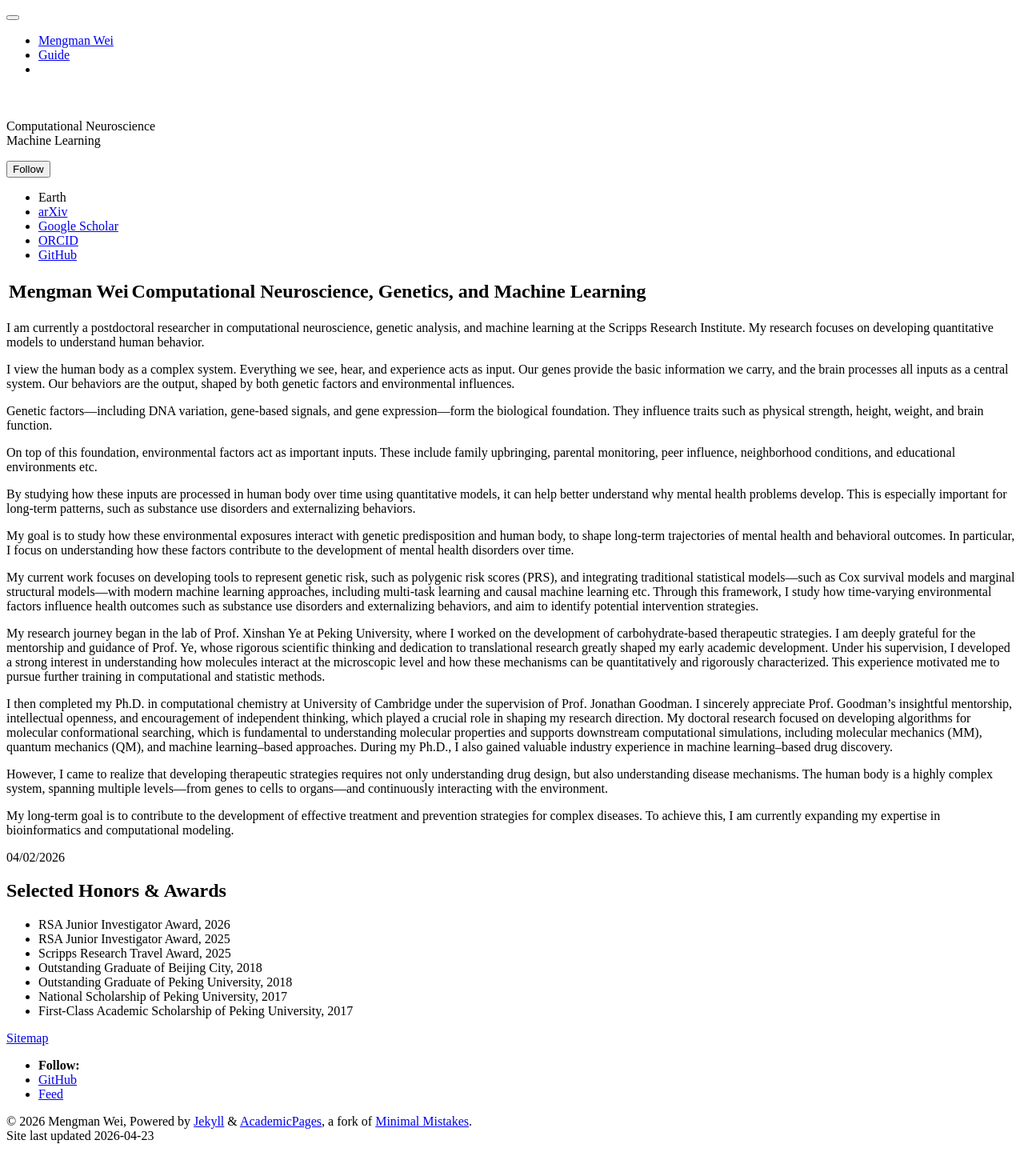
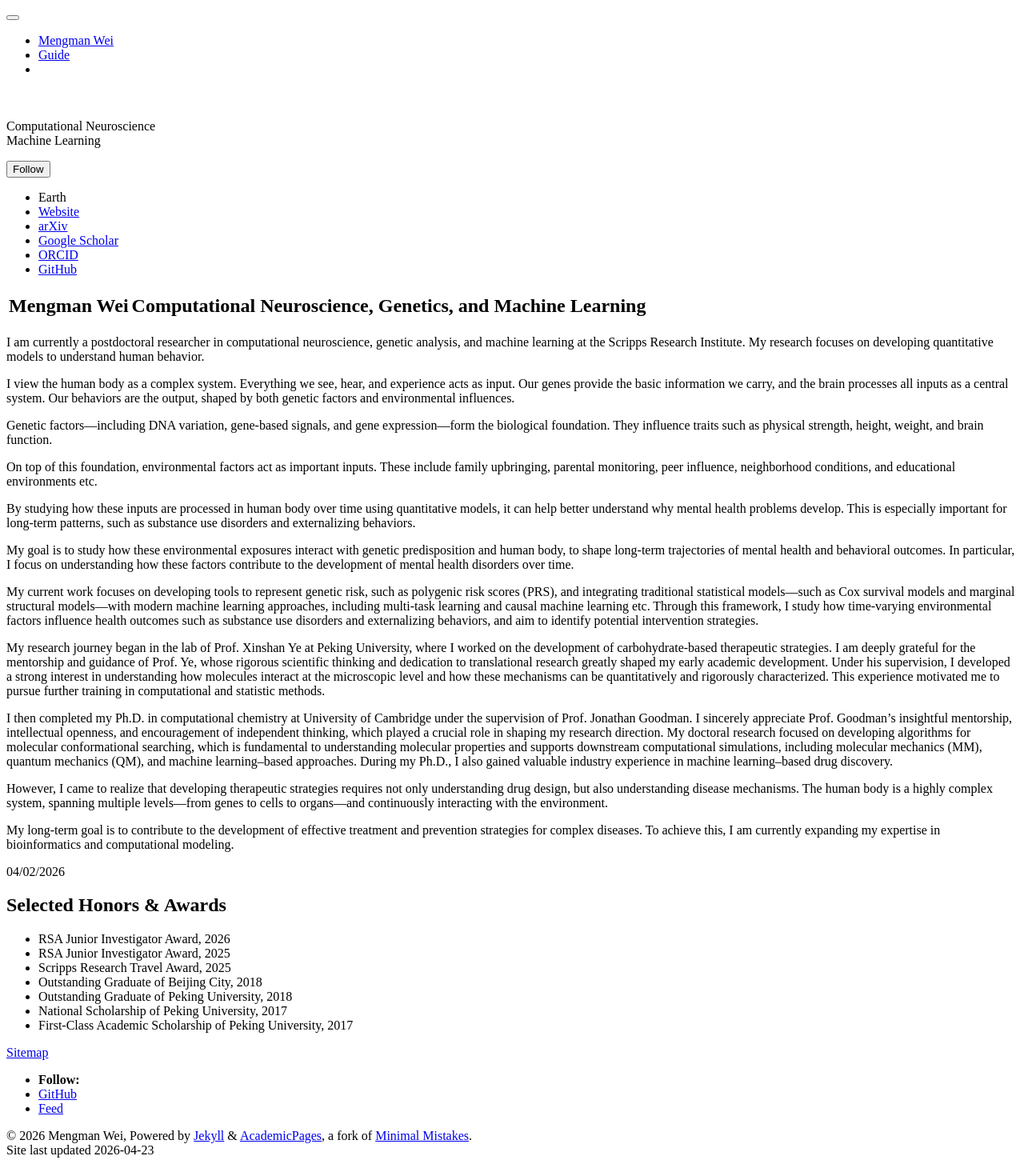
Before and after one commit to mw742/mengmanwei.github.io, a Jekyll site: the page built from _pages/about.md, in a window 1280 px wide. Shown: the whole page at 80% size. Built offline with Jekyll 4.4.1, drawn with Linux system fonts in a browser that asks for light colours; a script bundle is joined from its source files by our own code; library files that are not in the unit come from our copies.

```diff
--- a/_config.yml
+++ b/_config.yml
@@ -15,7 +15,7 @@ name                     : &name "Mengman Wei"
 description              : &description "Mengman Wei's academic portfolio"   # Update this with a general description of your site, this is the default if not overridden by a page
 url                      : https://mw742.github.io/mengmanwei.github.io # The base hostname & protocol for your site e.g. "https://[your GitHub username].github.io",
                                                            # or if you already have some other page hosted on Github then use "https://[your GitHub username].github.io/[Your Repo Name]"
-baseurl                  : "https://mw742.github.io/" # the subpath of your site, e.g. "/blog"
+baseurl                  : #"https://mw742.github.io/" # the subpath of your site, e.g. "/blog"
 repository               : "mw742/mengmanwei.github.io"
 
 # Site Author - The following control what appear as part of the author content on the side bar.
@@ -29,7 +29,7 @@ author:
   bio              : "Computational Neuroscience<br>Machine Learning"
   location         : "Earth"
   employer         : #""
-  uri              : # URL
+  uri              : https://mw742.github.io/
   email            : #""
 
   # Academic websites
```
